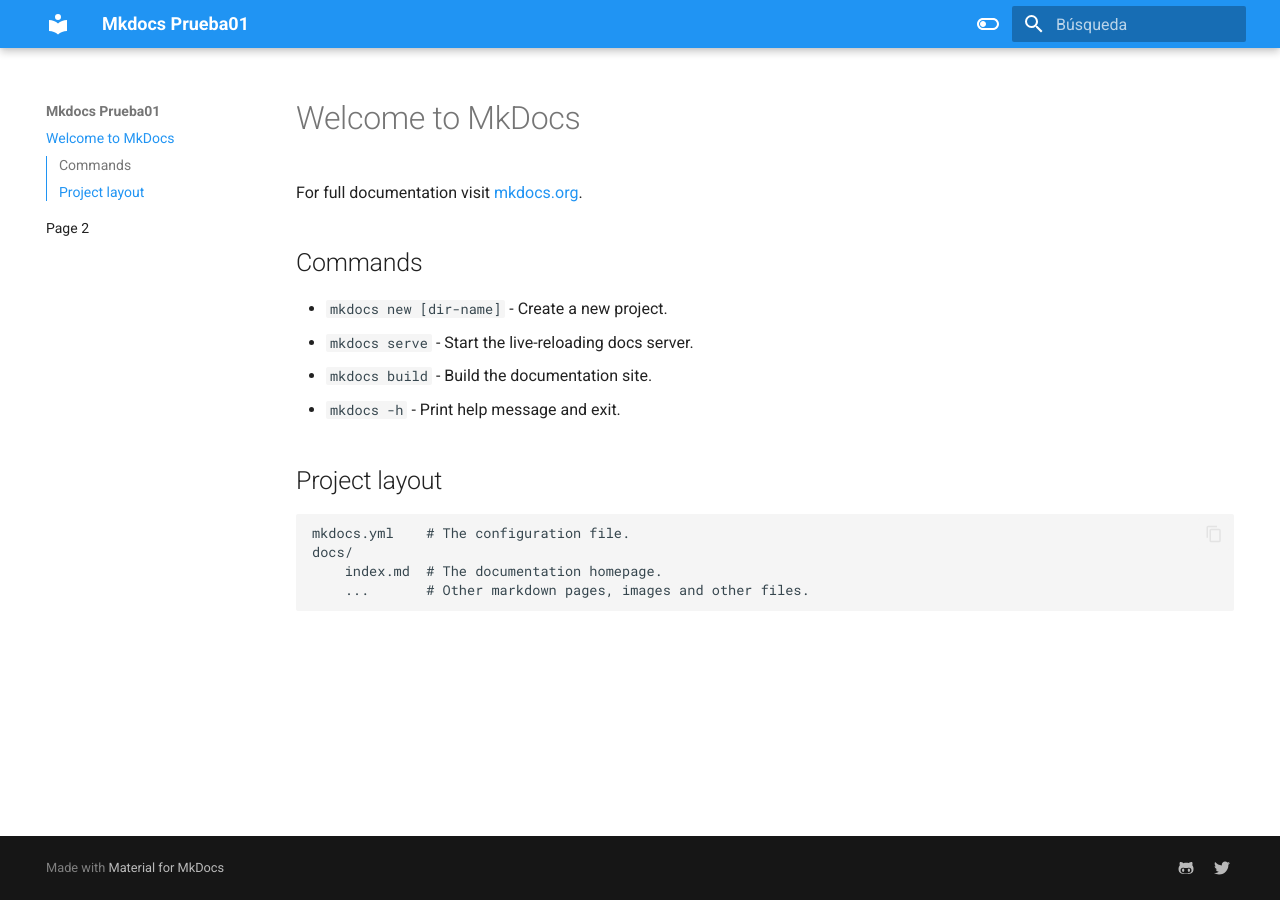
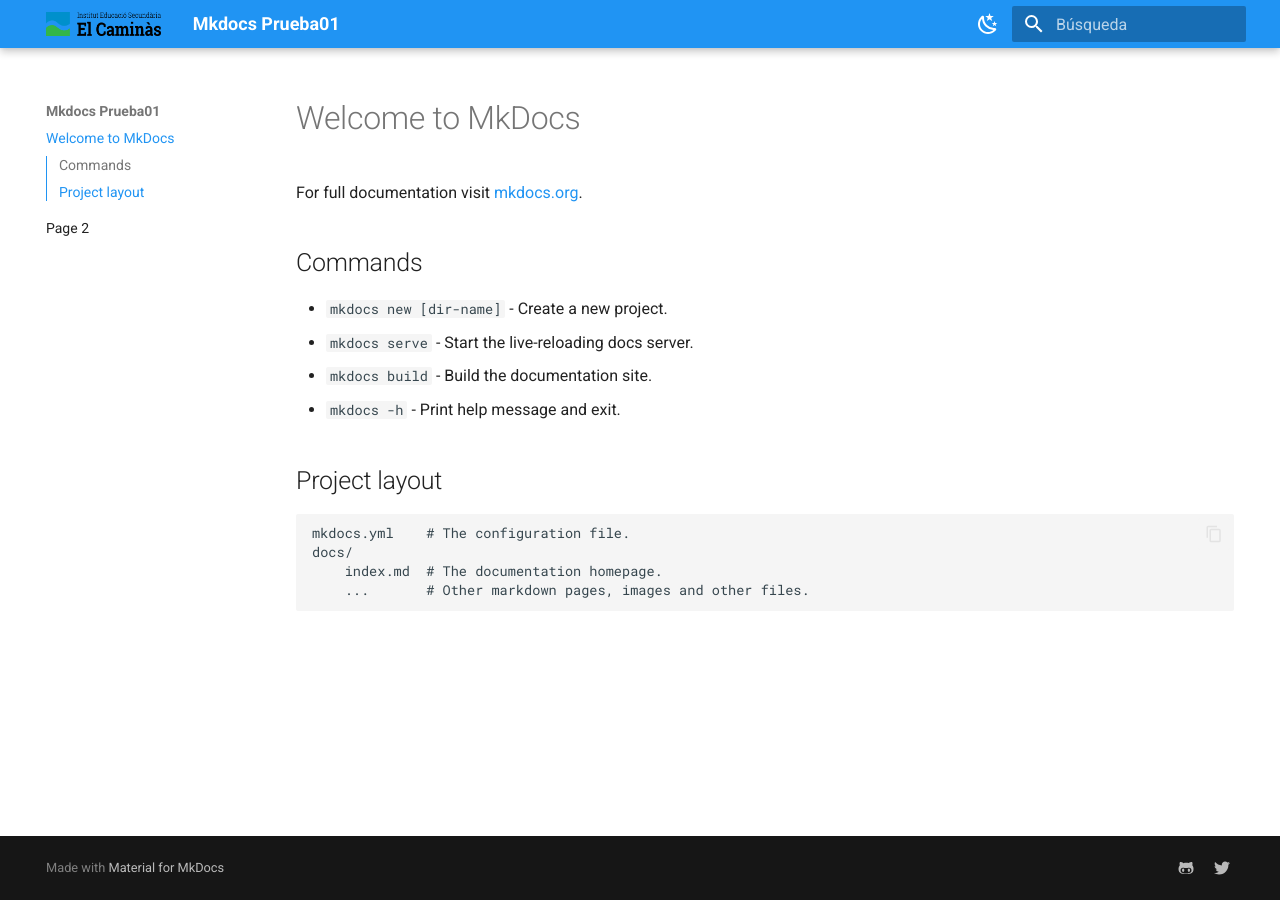
Before and after one commit to jmunozji/mkdocs-prueba01, an MkDocs documentation site: the page built from docs/index.md, in a window 1280 px wide. Built offline with MkDocs 1.6.1 and Material for MkDocs 9.7.7, drawn with Linux system fonts in a browser that asks for light colours.

Commit message:
Pruebas en cambios de formatos

```diff
--- a/mkdocs.yml
+++ b/mkdocs.yml
@@ -1,6 +1,8 @@
 site_name: Mkdocs Prueba01
 theme:
   name: material
+  logo: assets/logocaminas.png
+
   palette:
     - media: "(prefers-color-scheme: light)"
     # Palette toggle for light mode
@@ -8,7 +10,7 @@
       primary: blue
       accent: green
       toggle:
-        icon: material/toggle-switch-off-outline
+        icon: material/weather-night
         name: Cambiar a modo oscuro
 
     # Palette toggle for dark mode
@@ -17,7 +19,7 @@
       primary: black
       accent: deep orange
       toggle:
-        icon: material/toggle-switch-off-outline
+        icon: material/weather-sunny
         name: Cambiar a modo claro
   language: es
   features:
```
Also changed, not shown: docs/assets/logocaminas.png (added), 1 other file.
